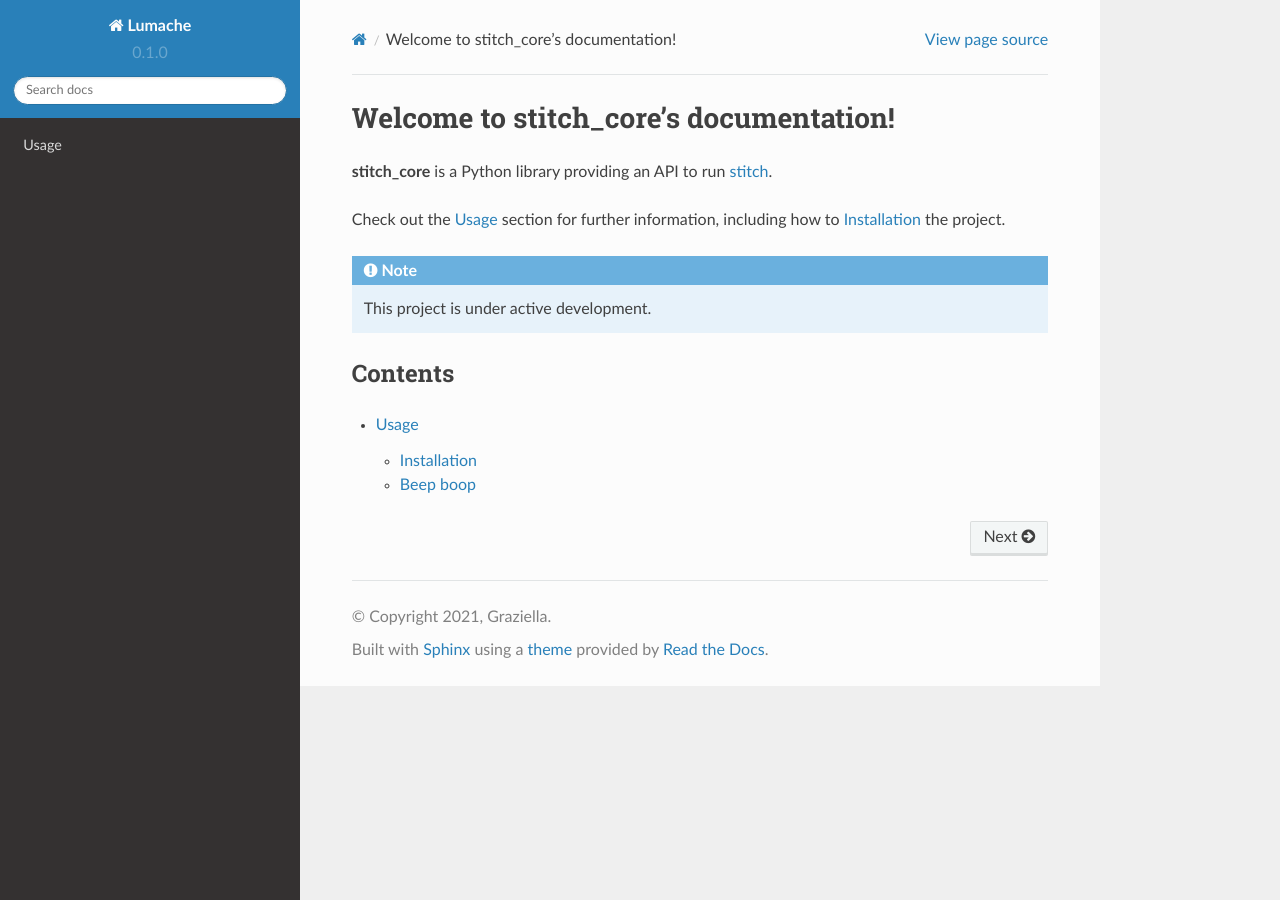
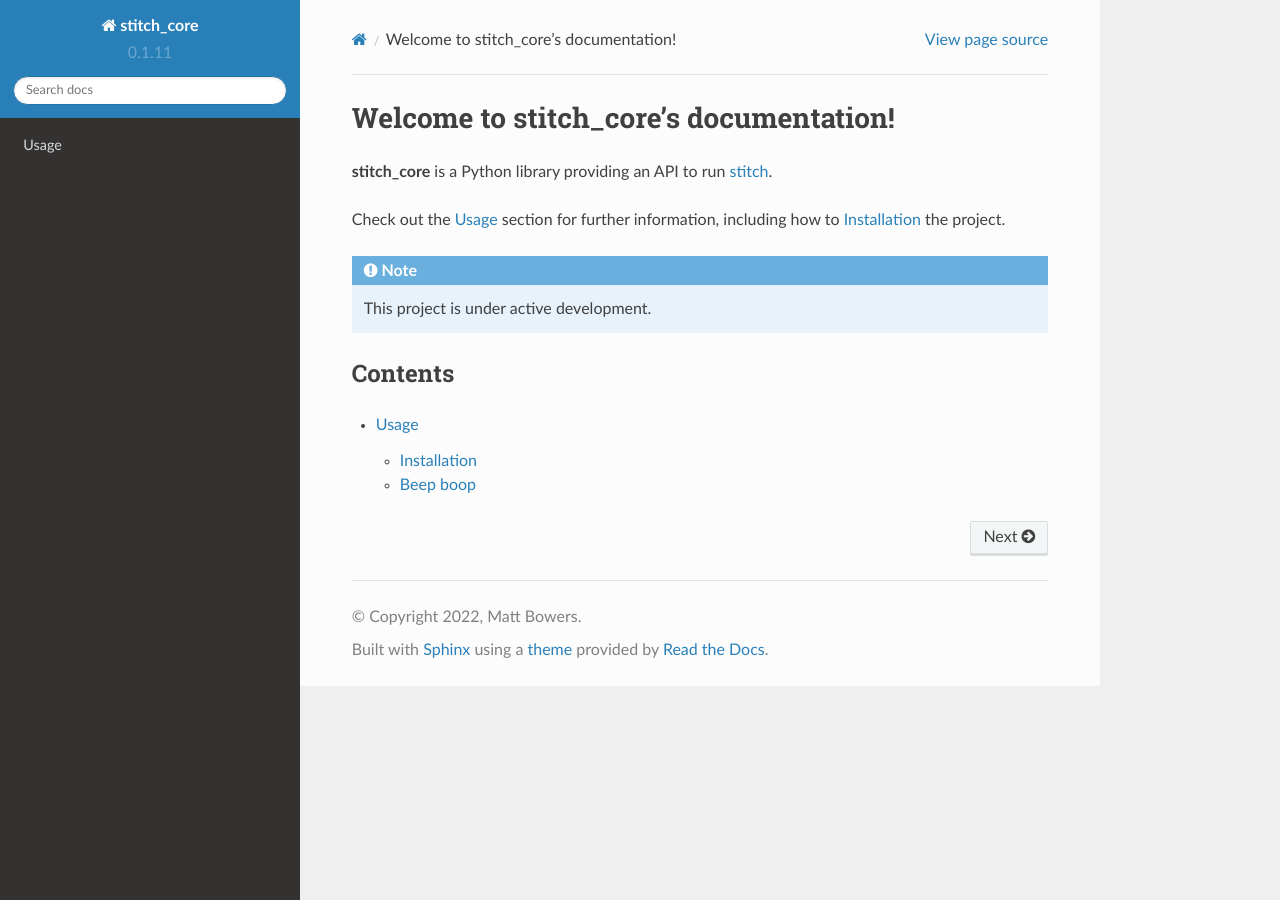
Before and after one commit to mlb2251/stitch_bindings, a Sphinx documentation site: the page built from docs/source/index.rst, in a window 1280 px wide. Built offline with Sphinx 7.4.7 and the Read the Docs theme 2.0.0, drawn with Linux system fonts in a browser that asks for light colours.

Commit message:
more docs

```diff
--- a/docs/source/conf.py
+++ b/docs/source/conf.py
@@ -2,12 +2,12 @@
 
 # -- Project information
 
-project = 'Lumache'
-copyright = '2021, Graziella'
-author = 'Graziella'
+project = 'stitch_core'
+copyright = '2022, Matt Bowers'
+author = 'Matt Bowers'
 
-release = '0.1'
-version = '0.1.0'
+release = '0.1.11'
+version = '0.1.11'
 
 # -- General configuration
 
--- a/docs/source/usage.rst
+++ b/docs/source/usage.rst
@@ -10,14 +10,14 @@ To use `stitch_core`, first install it using pip:
 
 .. code-block:: console
 
-   (.venv) $ pip install stitch_core --upgrade
+   $ pip install stitch_core --upgrade
 
 Beep boop
 ----------------
 
 Babababa ``stitch_core.compress()`` function:
 
-.. autofunction:: lumache.compress
+.. autofunction:: stitch_core.compress
 
 The ``beep`` parameter should be either ``"bap"``, ``"boop"``,
 or ``"badoop"``. Otherwise, :py:func:`lumache.compress`
```
Also changed, not shown: stitch_core/__init__.py (+8 -0 lines).
